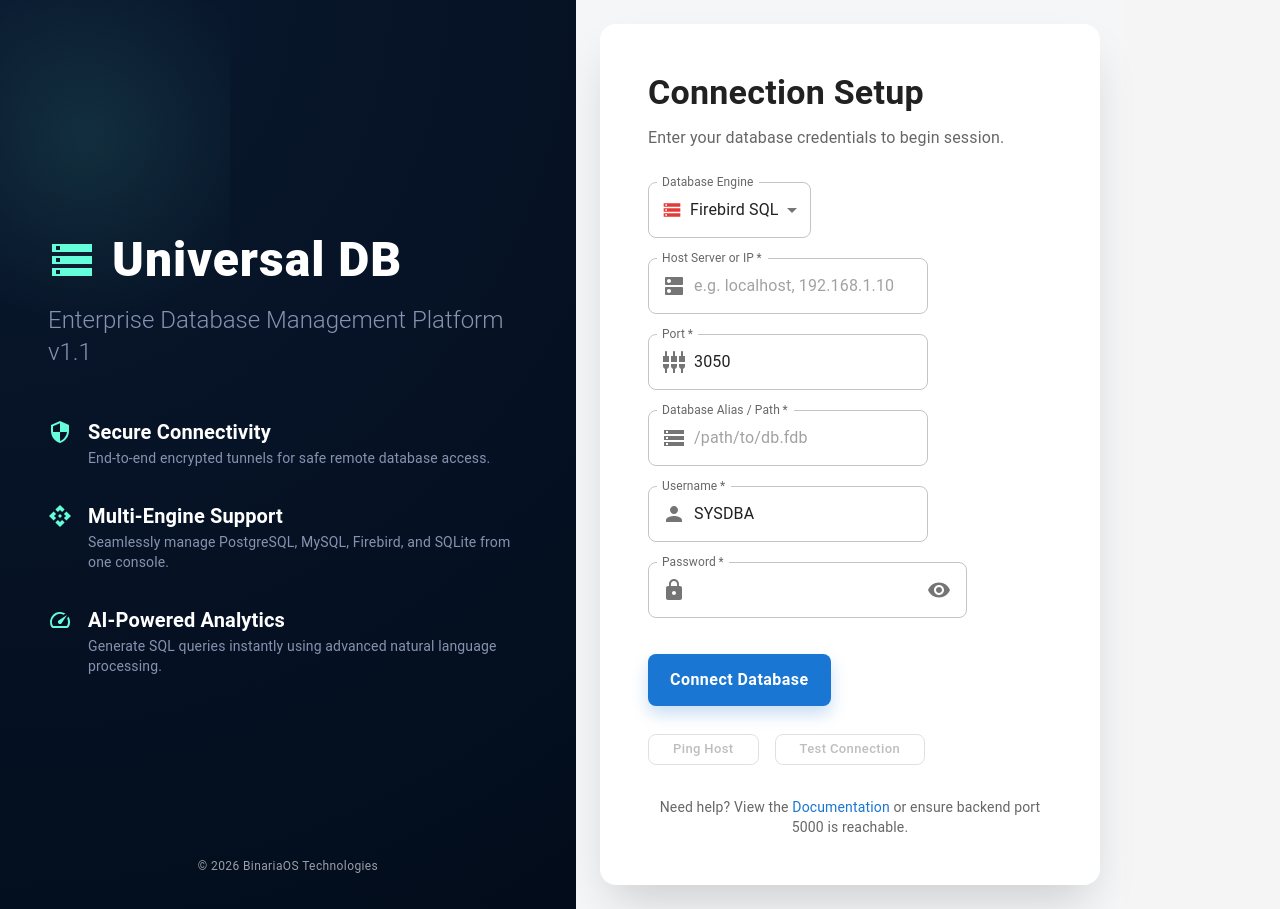
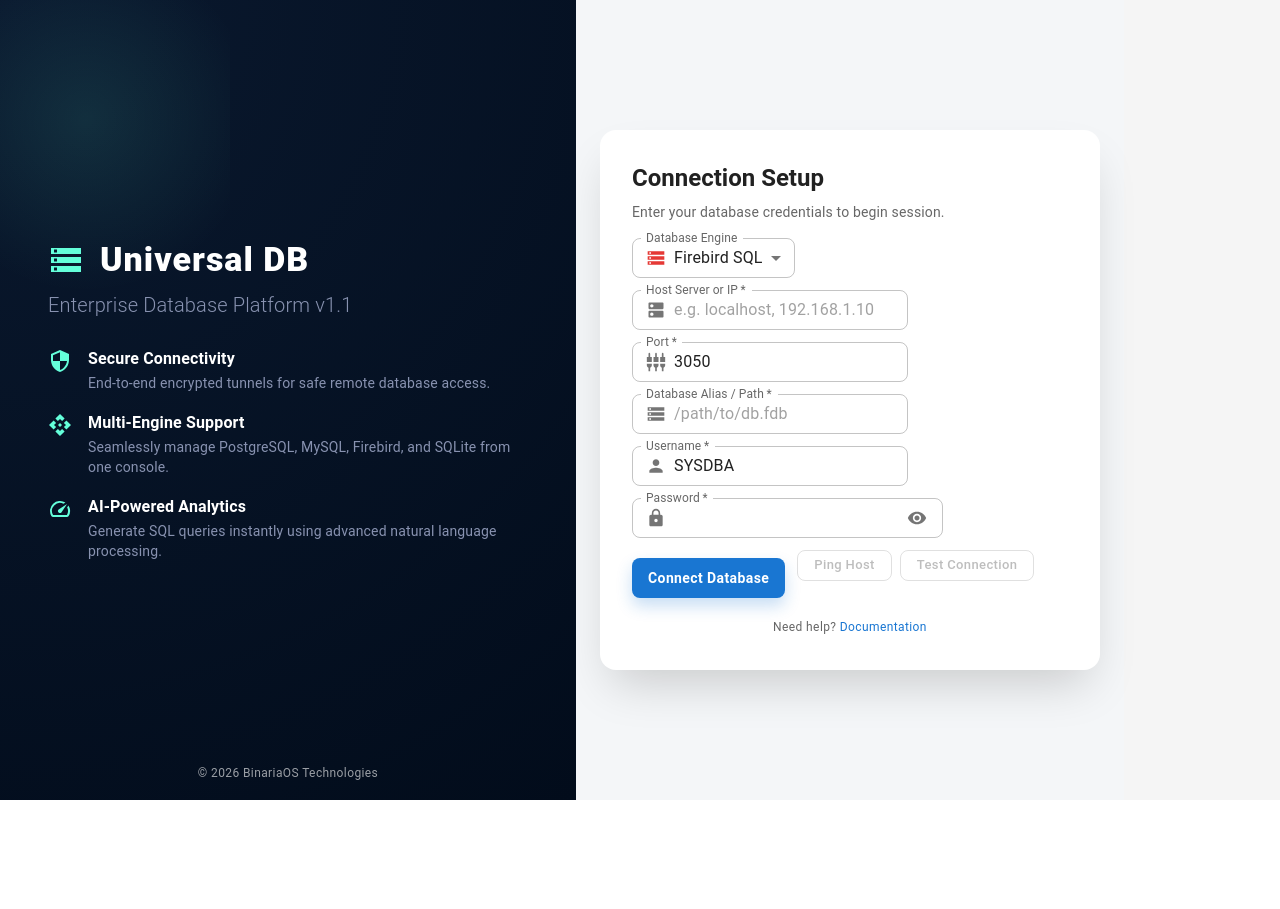
Before and after one commit to Oscargal80/databasereader, a React (Vite) app in the folder frontend/: page /login in a window 1280 px wide. After the commit the page ends 800 px from the top, so only its background shows below. Built offline with nearby package versions, Linux system fonts and the light colour scheme; no server answers.

Commit message:
style: compress Login UI and refine typography to avoid vertical scrolling

```diff
--- a/frontend/src/pages/Login.jsx
+++ b/frontend/src/pages/Login.jsx
@@ -146,35 +146,35 @@ const Login = () => {
                 />
 
                 <Box sx={{ zIndex: 1, maxWidth: 480 }}>
-                    <Box display="flex" alignItems="center" mb={2}>
-                        <StorageIcon sx={{ fontSize: 48, color: '#64ffda', mr: 2 }} />
-                        <Typography variant="h3" fontWeight="800" letterSpacing={1}>
+                    <Box display="flex" alignItems="center" mb={1}>
+                        <StorageIcon sx={{ fontSize: 36, color: '#64ffda', mr: 2 }} />
+                        <Typography variant="h4" fontWeight="800" letterSpacing={1}>
                             Universal DB
                         </Typography>
                     </Box>
-                    <Typography variant="h5" color="#8892b0" mb={6} fontWeight="300">
-                        Enterprise Database Management Platform v1.1
+                    <Typography variant="h6" color="#8892b0" mb={3} fontWeight="300">
+                        Enterprise Database Platform v1.1
                     </Typography>
 
-                    <Box display="flex" flexDirection="column" gap={4}>
+                    <Box display="flex" flexDirection="column" gap={2}>
                         <Box display="flex" alignItems="flex-start">
                             <SecurityIcon sx={{ color: '#64ffda', mr: 2, mt: 0.5 }} />
                             <Box>
-                                <Typography variant="h6" fontWeight="600">Secure Connectivity</Typography>
+                                <Typography variant="subtitle1" fontWeight="600">Secure Connectivity</Typography>
                                 <Typography variant="body2" color="#8892b0">End-to-end encrypted tunnels for safe remote database access.</Typography>
                             </Box>
                         </Box>
                         <Box display="flex" alignItems="flex-start">
                             <ApiIcon sx={{ color: '#64ffda', mr: 2, mt: 0.5 }} />
                             <Box>
-                                <Typography variant="h6" fontWeight="600">Multi-Engine Support</Typography>
+                                <Typography variant="subtitle1" fontWeight="600">Multi-Engine Support</Typography>
                                 <Typography variant="body2" color="#8892b0">Seamlessly manage PostgreSQL, MySQL, Firebird, and SQLite from one console.</Typography>
                             </Box>
                         </Box>
                         <Box display="flex" alignItems="flex-start">
                             <SpeedIcon sx={{ color: '#64ffda', mr: 2, mt: 0.5 }} />
                             <Box>
-                                <Typography variant="h6" fontWeight="600">AI-Powered Analytics</Typography>
+                                <Typography variant="subtitle1" fontWeight="600">AI-Powered Analytics</Typography>
                                 <Typography variant="body2" color="#8892b0">Generate SQL queries instantly using advanced natural language processing.</Typography>
                             </Box>
                         </Box>
@@ -182,7 +182,7 @@ const Login = () => {
                 </Box>
 
                 {/* Minimalist Footer */}
-                <Box sx={{ position: 'absolute', bottom: 32, opacity: 0.6, display: 'flex', alignItems: 'center' }}>
+                <Box sx={{ position: 'absolute', bottom: 16, opacity: 0.6, display: 'flex', alignItems: 'center' }}>
                     <Typography variant="caption">&copy; {new Date().getFullYear()} BinariaOS Technologies</Typography>
                 </Box>
             </Grid>
@@ -204,7 +204,7 @@ const Login = () => {
                     <Paper
                         elevation={24}
                         sx={{
-                            p: { xs: 4, sm: 6 },
+                            p: { xs: 3, sm: 4 },
                             width: '100%',
                             maxWidth: 500,
                             borderRadius: 4,
@@ -212,28 +212,28 @@ const Login = () => {
                             backgroundColor: '#ffffff'
                         }}
                     >
-                        <Box mb={4} textAlign={isMobile ? 'center' : 'left'}>
+                        <Box mb={2} textAlign={isMobile ? 'center' : 'left'}>
                             {isMobile && (
-                                <Box display="flex" justifyItems="center" justifyContent="center" mb={2}>
-                                    <StorageIcon sx={{ fontSize: 40, color: '#1976d2' }} />
+                                <Box display="flex" justifyContent="center" mb={1}>
+                                    <StorageIcon sx={{ fontSize: 32, color: '#1976d2' }} />
                                 </Box>
                             )}
-                            <Typography variant="h4" fontWeight="700" color="text.primary" gutterBottom>
+                            <Typography variant="h5" fontWeight="700" color="text.primary" gutterBottom>
                                 Connection Setup
                             </Typography>
-                            <Typography variant="body1" color="text.secondary">
+                            <Typography variant="body2" color="text.secondary">
                                 Enter your database credentials to begin session.
                             </Typography>
                         </Box>
 
-                        {error && <Alert severity="error" sx={{ mb: 3, borderRadius: 2 }}>{error}</Alert>}
-                        {success && <Alert severity="success" sx={{ mb: 3, borderRadius: 2 }}>{success}</Alert>}
+                        {error && <Alert severity="error" sx={{ mb: 2, py: 0, borderRadius: 2 }}>{error}</Alert>}
+                        {success && <Alert severity="success" sx={{ mb: 2, py: 0, borderRadius: 2 }}>{success}</Alert>}
 
                         <form onSubmit={handleSubmit}>
-                            <Grid container spacing={2.5}>
+                            <Grid container spacing={1.5}>
                                 {/* Database Type */}
                                 <Grid item xs={12}>
-                                    <FormControl fullWidth size="medium">
+                                    <FormControl fullWidth size="small">
                                         <InputLabel>Database Engine</InputLabel>
                                         <Select
                                             name="dbType"
@@ -257,13 +257,14 @@ const Login = () => {
                                             <TextField
                                                 required
                                                 fullWidth
+                                                size="small"
                                                 label="Host Server or IP"
                                                 name="host"
                                                 value={credentials.host}
                                                 onChange={handleChange}
                                                 placeholder="e.g. localhost, 192.168.1.10"
                                                 InputProps={{
-                                                    startAdornment: <InputAdornment position="start"><DnsIcon color="action" /></InputAdornment>,
+                                                    startAdornment: <InputAdornment position="start"><DnsIcon fontSize="small" color="action" /></InputAdornment>,
                                                     sx: { borderRadius: 2 }
                                                 }}
                                             />
@@ -272,12 +273,13 @@ const Login = () => {
                                             <TextField
                                                 required
                                                 fullWidth
+                                                size="small"
                                                 label="Port"
                                                 name="port"
                                                 value={credentials.port}
                                                 onChange={handleChange}
                                                 InputProps={{
-                                                    startAdornment: <InputAdornment position="start"><PortIcon color="action" /></InputAdornment>,
+                                                    startAdornment: <InputAdornment position="start"><PortIcon fontSize="small" color="action" /></InputAdornment>,
                                                     sx: { borderRadius: 2 }
                                                 }}
                                             />
@@ -290,13 +292,14 @@ const Login = () => {
                                     <TextField
                                         required
                                         fullWidth
+                                        size="small"
                                         label={credentials.dbType === 'sqlite' ? "Absolute SQLite File Path" : "Database Alias / Path"}
                                         name="database"
                                         value={credentials.database}
                                         onChange={handleChange}
                                         placeholder={credentials.dbType === 'sqlite' ? "/var/data/db.sqlite" : (credentials.dbType === 'firebird' ? "/path/to/db.fdb" : "dbname")}
                                         InputProps={{
-                                            startAdornment: <InputAdornment position="start"><StorageIcon color="action" /></InputAdornment>,
+                                            startAdornment: <InputAdornment position="start"><StorageIcon fontSize="small" color="action" /></InputAdornment>,
                                             sx: { borderRadius: 2 }
                                         }}
                                     />
@@ -309,12 +312,13 @@ const Login = () => {
                                             <TextField
                                                 required
                                                 fullWidth
+                                                size="small"
                                                 label="Username"
                                                 name="user"
                                                 value={credentials.user}
                                                 onChange={handleChange}
                                                 InputProps={{
-                                                    startAdornment: <InputAdornment position="start"><PersonIcon color="action" /></InputAdornment>,
+                                                    startAdornment: <InputAdornment position="start"><PersonIcon fontSize="small" color="action" /></InputAdornment>,
                                                     sx: { borderRadius: 2 }
                                                 }}
                                             />
@@ -323,17 +327,18 @@ const Login = () => {
                                             <TextField
                                                 required
                                                 fullWidth
+                                                size="small"
                                                 label="Password"
                                                 type={showPassword ? 'text' : 'password'}
                                                 name="password"
                                                 value={credentials.password}
                                                 onChange={handleChange}
                                                 InputProps={{
-                                                    startAdornment: <InputAdornment position="start"><LockIcon color="action" /></InputAdornment>,
+                                                    startAdornment: <InputAdornment position="start"><LockIcon fontSize="small" color="action" /></InputAdornment>,
                                                     endAdornment: (
                                                         <InputAdornment position="end">
                                                             <IconButton onClick={() => setShowPassword(!showPassword)} edge="end" size="small">
-                                                                {showPassword ? <VisibilityOff /> : <Visibility />}
+                                                                {showPassword ? <VisibilityOff fontSize="small" /> : <Visibility fontSize="small" />}
                                                             </IconButton>
                                                         </InputAdornment>
                                                     ),
@@ -345,19 +350,17 @@ const Login = () => {
                                 )}
 
                                 {/* Action Buttons */}
-                                <Grid item xs={12} sx={{ mt: 2 }}>
+                                <Grid item xs={12} sx={{ mt: 1 }}>
                                     <Button
                                         type="submit"
                                         fullWidth
                                         variant="contained"
                                         color="primary"
-                                        size="large"
                                         disabled={loading}
                                         sx={{
-                                            py: 1.5,
+                                            py: 1,
                                             borderRadius: 2,
                                             fontWeight: 700,
-                                            fontSize: '1rem',
                                             textTransform: 'none',
                                             boxShadow: '0 8px 16px 0 rgba(25, 118, 210, 0.24)',
                                             '&:hover': {
@@ -365,21 +368,21 @@ const Login = () => {
                                             }
                                         }}
                                     >
-                                        {loading ? <CircularProgress size={26} color="inherit" /> : 'Connect Database'}
+                                        {loading ? <CircularProgress size={24} color="inherit" /> : 'Connect Database'}
                                     </Button>
                                 </Grid>
 
                                 {/* Testing Area (Hidden for SQLite) */}
                                 {credentials.dbType !== 'sqlite' && (
-                                    <Grid item xs={12} sx={{ mt: 1 }}>
-                                        <Box display="flex" justifyContent="center" gap={2}>
+                                    <Grid item xs={12}>
+                                        <Box display="flex" justifyContent="center" gap={1}>
                                             <Button
                                                 variant="outlined"
                                                 color="secondary"
                                                 size="small"
                                                 onClick={handleTestHost}
                                                 disabled={testHostLoading || !credentials.host}
-                                                sx={{ borderRadius: 2, textTransform: 'none', px: 3 }}
+                                                sx={{ borderRadius: 2, textTransform: 'none', px: 2 }}
                                             >
                                                 {testHostLoading ? <CircularProgress size={16} /> : 'Ping Host'}
                                             </Button>
@@ -389,7 +392,7 @@ const Login = () => {
                                                 size="small"
                                                 onClick={handleTestDb}
                                                 disabled={testDbLoading || !credentials.database}
-                                                sx={{ borderRadius: 2, textTransform: 'none', px: 3 }}
+                                                sx={{ borderRadius: 2, textTransform: 'none', px: 2 }}
                                             >
                                                 {testDbLoading ? <CircularProgress size={16} /> : 'Test Connection'}
                                             </Button>
@@ -399,9 +402,9 @@ const Login = () => {
                             </Grid>
                         </form>
 
-                        <Box mt={4} textAlign="center">
-                            <Typography variant="body2" color="text.secondary">
-                                Need help? View the <Link href="/README.md" target="_blank" underline="hover">Documentation</Link> or ensure backend port 5000 is reachable.
+                        <Box mt={2} textAlign="center">
+                            <Typography variant="caption" color="text.secondary">
+                                Need help? <Link href="/README.md" target="_blank" underline="hover">Documentation</Link>
                             </Typography>
                         </Box>
                     </Paper>
```
